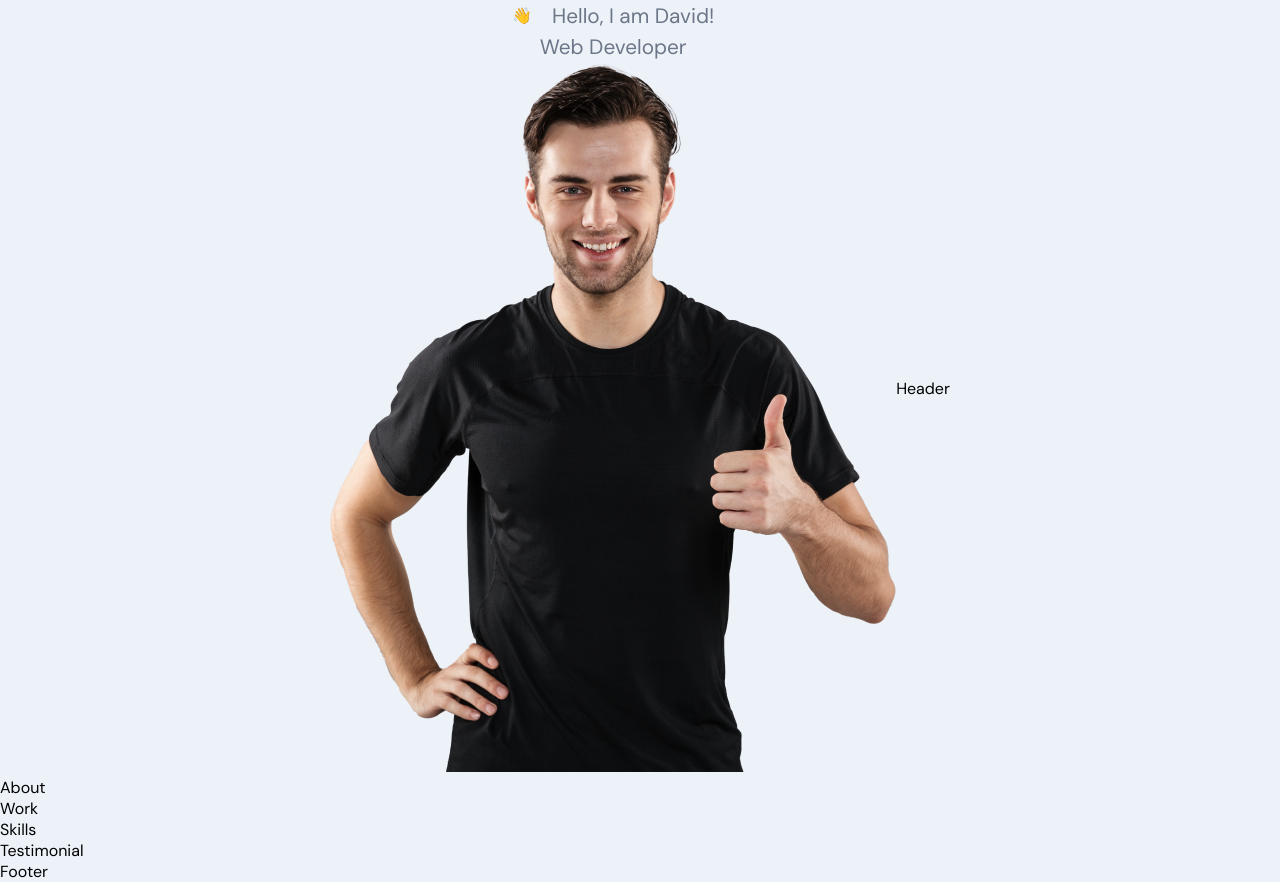
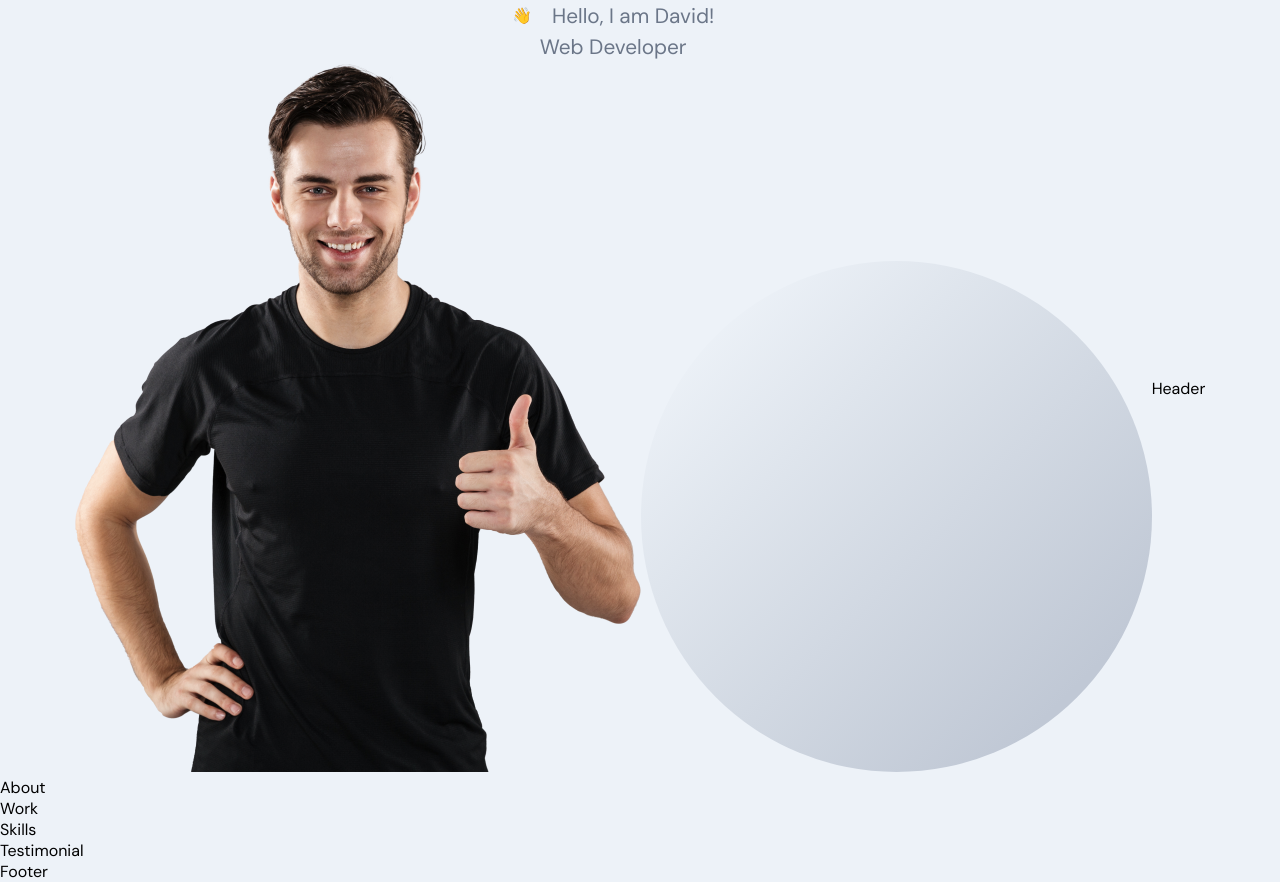
Before and after one commit to David-P-Molina/front-end-react, a React (Create React App) app: page / in a window 1280 px wide. Built offline with nearby package versions, Linux system fonts and the light colour scheme.

Commit message:
Add movement to profile img

```diff
--- a/src/containers/Header/Header.jsx
+++ b/src/containers/Header/Header.jsx
@@ -32,7 +32,13 @@ const Header = () => {
             className="app__header-img"
           >
             <img src={ images.profile } alt="profile-bg" />
-
+            <motion.img
+              whileInView={{ scale: [0, 1] }}
+              transition={{ duration: 1, ease: 'easeInOut' }}
+              src={images.circle}
+              alt="profile_circle"
+              className="overlay_circle"
+            />
           </motion.div>
       </motion.div>
       Header
```
